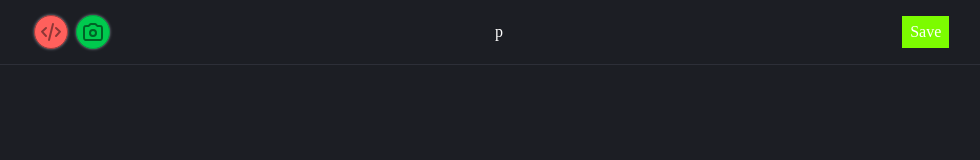
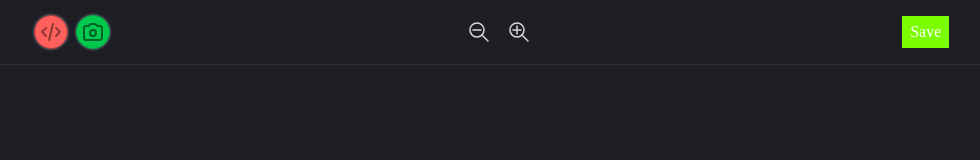
Before and after one commit to saeed-barzegari/ERD-Editor, a Vue app: page / in a window 1280 px wide. Shown: the top 160 px of the page, without its empty margins (141-1121 px from the left). Built offline with nearby package versions, Linux system fonts and the light colour scheme.

Commit message:
Zoom Icon in Top Bar

```diff
--- a/src/components/ERDCanvas.vue
+++ b/src/components/ERDCanvas.vue
@@ -110,6 +110,9 @@ export default defineComponent({
       a.download = `${filename}.jpeg`;
       document.body.appendChild(a);
       a.click();
+    },
+    zoom(scale:number) {
+      this.erd.scale += scale;
     }
   },
   data() {
--- a/src/components/ERDTopBar.vue
+++ b/src/components/ERDTopBar.vue
@@ -22,7 +22,25 @@
         </svg>
       </span>
     </div>
-    <div>p</div>
+    <div>
+      <span class="icon" @click="$emit('onZoomOut')">
+        <svg xmlns="http://www.w3.org/2000/svg" width="100%" height="100%" viewBox="0 0 24 24" fill="none">
+          <path d="M10 17C13.866 17 17 13.866 17 10C17 6.13401 13.866 3 10 3C6.13401 3 3 6.13401 3 10C3 13.866 6.13401 17 10 17Z"
+                stroke-width="1.5" stroke-linecap="round" stroke-linejoin="round"/>
+          <path d="M20.9992 21L14.9492 14.95" stroke-width="1.5" stroke-linecap="round" stroke-linejoin="round"/>
+          <path d="M6 10H14" stroke-width="1.5" stroke-linecap="round" stroke-linejoin="round"/>
+        </svg>
+      </span>
+      <span class="icon" @click="$emit('onZoomIn')">
+        <svg xmlns="http://www.w3.org/2000/svg" width="100%" height="100%" viewBox="0 0 24 24" fill="none">
+          <path d="M10 17C13.866 17 17 13.866 17 10C17 6.13401 13.866 3 10 3C6.13401 3 3 6.13401 3 10C3 13.866 6.13401 17 10 17Z"
+                stroke-width="1.5" stroke-linecap="round" stroke-linejoin="round"/>
+          <path d="M20.9992 21L14.9492 14.95" stroke-width="1.5" stroke-linecap="round" stroke-linejoin="round"/>
+          <path d="M6 10H14" stroke-width="1.5" stroke-linecap="round" stroke-linejoin="round"/>
+          <path d="M10 6V14" stroke-width="1.5" stroke-linecap="round" stroke-linejoin="round"/>
+        </svg>
+      </span>
+    </div>
     <div>
       <span class="save">Save</span>
     </div>
@@ -56,29 +74,32 @@
 }
 
 .icon {
-  stroke: #ffdada;
+  stroke: #d9d9d9;
   height: 24px;
   border-radius: 100%;
   padding: 4px;
-  box-shadow: 0 0 3px #828691;
   margin: 0 4px;
+  cursor: pointer;
 }
 
 .icon-red {
   stroke: #8d3736;
   background: #FF605C;
   border: 1px solid #a13d3b;
+  box-shadow: 0 0 3px #828691;
 }
 
 .icon-orange {
   stroke: #8a6626;
   background: #FFBD44;
   border: 1px solid #c08e33;
+  box-shadow: 0 0 3px #828691;
 }
 
 .icon-green {
   stroke: #016226;
   background: #00CA4E;
   border: 1px solid #02a441;
+  box-shadow: 0 0 3px #828691;
 }
 </style>
--- a/src/views/EditorView.vue
+++ b/src/views/EditorView.vue
@@ -1,6 +1,6 @@
 <template>
   <div class="erd">
-    <ERDTopBar @onOpenCode="showExportCode" @onExportImage="exportImage"></ERDTopBar>
+    <ERDTopBar @onOpenCode="showExportCode" @onExportImage="exportImage" @onZoomIn="zoom(0.1)" @onZoomOut="zoom(-0.1)"></ERDTopBar>
     <div class="main">
       <ERDCanvas ref="erd"/>
     </div>
@@ -21,6 +21,10 @@ function exportImage(){
   erd.value.downloadImage();
 }
 
+function zoom(scale:number) {
+  erd.value.zoom(scale);
+}
+
 </script>
 
 <style scoped>
```
